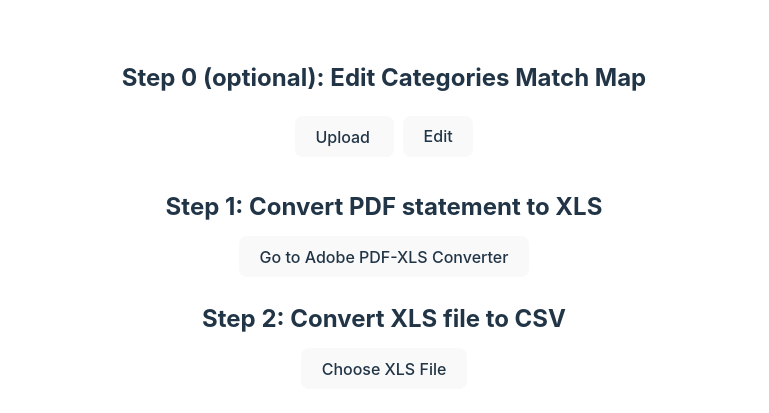
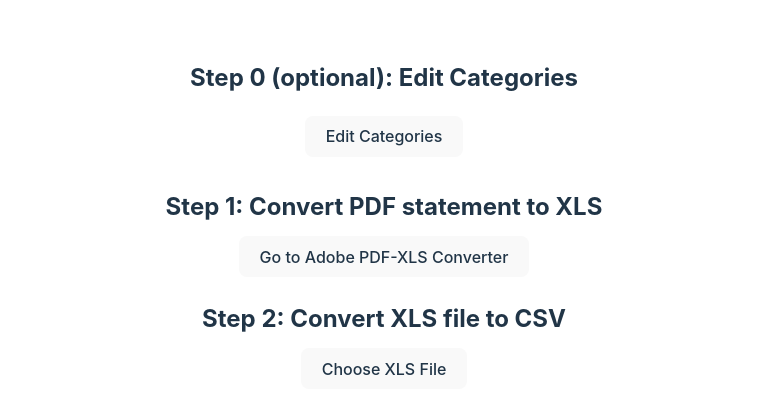
Before and after one commit to fletcherlind/raiff-statements-to-csv, a website built with Vite: page index.html in a window 1280 px wide. Shown: the part 159-572 px from the top of the page, without its empty margins (256-1025 px from the left). Built offline with nearby package versions, Linux system fonts and the light colour scheme.

Commit message:
Fixes (part 3)

```diff
--- a/src/converter.ts
+++ b/src/converter.ts
@@ -15,8 +15,8 @@ export function setupConverter(uploadBtnEl: HTMLLabelElement) {
         editorWrapper: document.querySelector('#categories-editor')!,
         editorLines: <HTMLTextAreaElement>document.querySelector('#categories-editor .js-editor-lines')!,
         textarea: <HTMLTextAreaElement>document.querySelector('#categories-editor .js-editor')!,
-        uploadInput: <HTMLInputElement>document.querySelector('#categories-actions .js-upload-btn input')!,
         editBtn: <HTMLButtonElement>document.querySelector('#categories-actions .js-edit-btn')!,
+        uploadInput: <HTMLInputElement>document.querySelector('#categories-editor .js-upload-btn input')!,
         cancelBtn: <HTMLButtonElement>document.querySelector('#categories-editor .js-cancel-btn')!,
         saveBtn: <HTMLButtonElement>document.querySelector('#categories-editor .js-save-btn')!,
         resetBtn: <HTMLButtonElement>document.querySelector('#categories-editor .js-reset-btn')!,
--- a/src/main.ts
+++ b/src/main.ts
@@ -5,28 +5,32 @@ document.querySelector<HTMLDivElement>('#app')!.innerHTML = `
     <main>
         <h1>RAIFF Statements Converter</h1>
         <section>
-            <h2>Step 0 (optional): Edit Categories Match Map</h2>
+            <h2>Step 0 (optional): Edit Categories</h2>
             <div id="categories-actions">
-                <label class="btn js-upload-btn">
-                    <input
-                        type="file"
-                        accept=".json"
-                        hidden
-                    />
-                    <span class="js-label">Upload</span>
-                </label>&nbsp;
-                <button class="btn js-edit-btn">Edit</button>
+                <button class="btn js-edit-btn">Edit Categories</button>
             </div>
             <aside id="categories-editor" class="categories-editor hidden">
+                <p>Manage keywords for matching categories. Keywords are case-insensitive.</p>
                 <div class="editor-wrapper js-editor-wrapper">
                     <ul class="editor-lines js-editor-lines"></ul>
                     <pre class="editor-textarea js-editor" contenteditable="true"></pre>
                 </div>
-                <button class="btn js-cancel-btn" class="btn">Cancel</button>
-                <button class="btn js-save-btn" class="btn">Save</button>
-                |
-                <button class="btn js-reset-btn" class="btn">Reset to Defaults</button>
-                <button class="btn js-export-btn" class="btn">Export</button>
+                <footer>
+                    <button class="btn js-save-btn" class="btn">Save</button>&nbsp;
+                    <button class="btn js-cancel-btn" class="btn">Cancel</button>
+                    &nbsp;|&nbsp;
+                    <button class="btn js-reset-btn" class="btn">Reset to Defaults</button>
+                    &nbsp;|&nbsp;
+                    <label class="btn js-upload-btn">
+                        <input
+                            type="file"
+                            accept=".json"
+                            hidden
+                        />
+                        <span class="js-label">Upload</span>
+                    </label>&nbsp;
+                    <button class="btn js-export-btn" class="btn">Export</button>
+                </footer>
             </aside>
         </section>
         <section>
--- a/src/style.css
+++ b/src/style.css
@@ -97,24 +97,22 @@ section + section {
   white-space: pre-wrap;
 }
 
-/* width */
-.editor-wrapper::-webkit-scrollbar {
+/* Scrollbar */
+
+*::-webkit-scrollbar {
   width: 0.5rem;
 }
 
-/* Track */
-.editor-wrapper::-webkit-scrollbar-track {
+*::-webkit-scrollbar-track {
   background: #f1f1f1;
 }
 
-/* Handle */
-.editor-wrapper::-webkit-scrollbar-thumb {
+*::-webkit-scrollbar-thumb {
   background: #e0e0e0;
   border-radius: 1rem;
 }
 
-/* Handle on hover */
-.editor-wrapper::-webkit-scrollbar-thumb:hover {
+*::-webkit-scrollbar-thumb:hover {
   background: #e7e7e7;
 }
 
```
